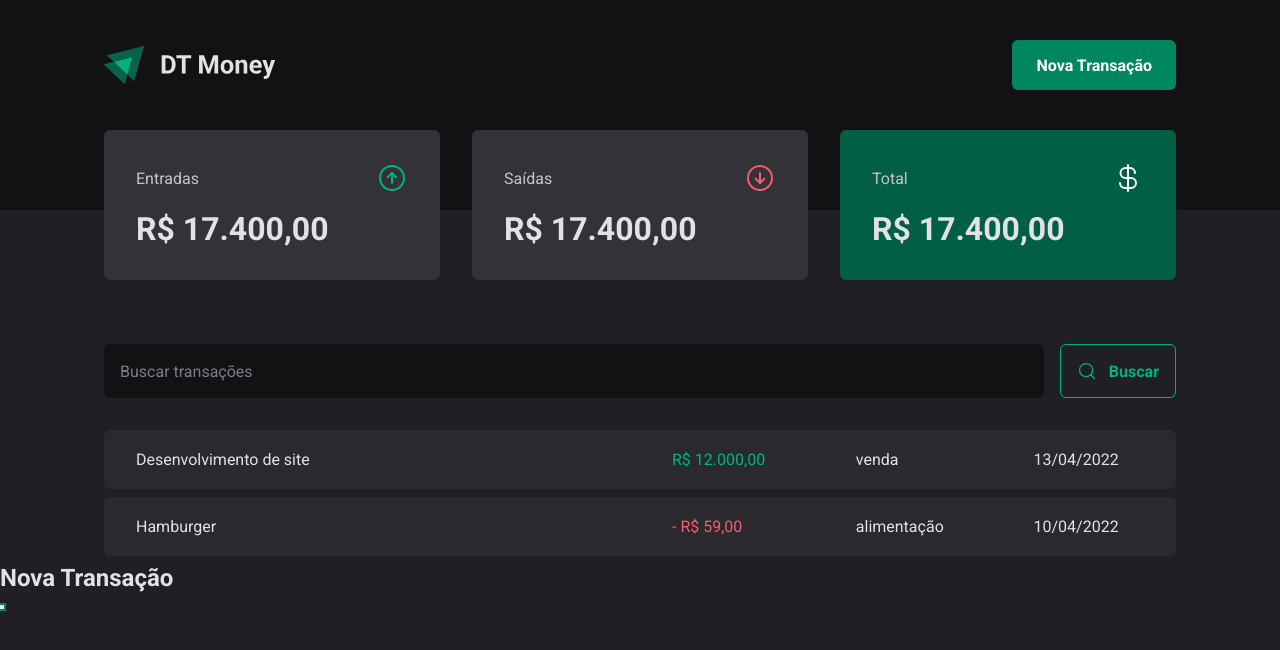
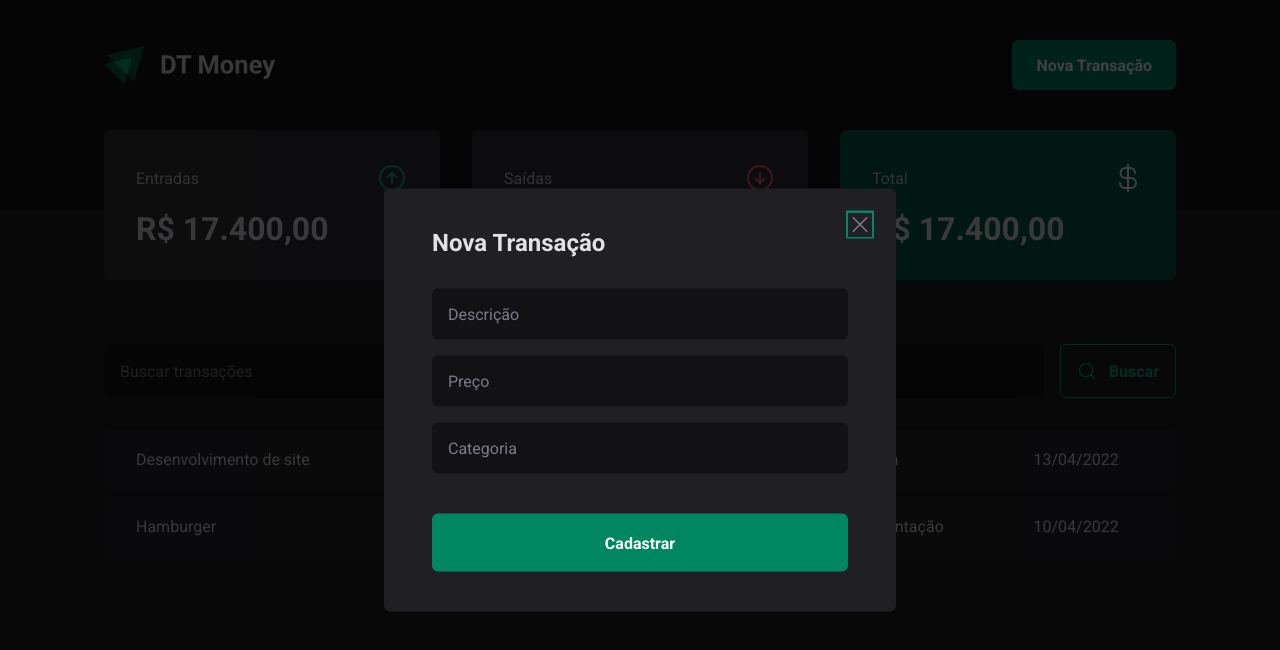
Before and after one commit to AlanRehfeldt/Rocketseat_IgniteReact-03_dt_money, a React (Vite) app: page / in a window 1280 px wide. Both pictures are taken after a click on the button "Nova Transação". Shown: the top 650 px of the page. Built offline with nearby package versions, Linux system fonts and the light colour scheme.

Commit message:
modal de nova transacao

```diff
--- a/src/components/Header/index.tsx
+++ b/src/components/Header/index.tsx
@@ -2,6 +2,7 @@
 import * as Dialog from  '@radix-ui/react-dialog';
 
 import logoImg from "../../assets/logo.svg";
+import { NewTransactionModal } from "../NewTransactionModal";
 
 export function Header() {
   return (
@@ -12,15 +13,7 @@
           <Dialog.Trigger asChild>
             <NewTransactionButton>Nova Transação</NewTransactionButton>
           </Dialog.Trigger>
-
-          <Dialog.Portal>
-            <Dialog.Overlay />
-
-            <Dialog.Content>
-              <Dialog.Title>Nova Transação</Dialog.Title>
-              <Dialog.Close />
-            </Dialog.Content>
-          </Dialog.Portal>
+          <NewTransactionModal />
         </Dialog.Root>
       </HeaderContent>
     </HeaderContainer>
--- /dev/null
+++ b/src/components/NewTransactionModal/index.tsx
@@ -0,0 +1,28 @@
+import * as Dialog from  '@radix-ui/react-dialog';
+import { CloseButton, Content, Overlay } from './styles';
+import { X } from 'phosphor-react';
+
+export function NewTransactionModal() {
+  return (
+    <Dialog.Portal>
+      <Overlay />
+
+      <Content>
+        <Dialog.Title>Nova Transação</Dialog.Title>
+        <CloseButton>
+          <X size={24} />
+        </CloseButton>
+
+        <form action="">
+          <input type="text" placeholder="Descrição" required />
+          <input type="number" placeholder="Preço" required />
+          <input type="text" placeholder="Categoria" required />
+
+          <button type="submit">
+            Cadastrar
+          </button>
+        </form>
+      </Content>
+    </Dialog.Portal>
+  )
+}
--- /dev/null
+++ b/src/components/NewTransactionModal/styles.ts
@@ -0,0 +1,71 @@
+import styled from "styled-components";
+import * as Dialog from  '@radix-ui/react-dialog';
+
+export const Overlay = styled(Dialog.Overlay)`
+  position: fixed;
+  width: 100vw;
+  height: 100vh;
+  inset: 0;
+  background: rgba(0, 0, 0, 0.75);
+`
+
+export const Content = styled(Dialog.Content)`
+  min-width: 32rem;
+  border-radius: 6px;
+  padding: 2.5rem 3rem;
+  background: ${props => props.theme['gray-800']};
+
+  position: fixed;
+  top: 50%;
+  left: 50%;
+  transform: translate(-50%, -50%);
+
+  form {
+    margin-top: 2rem;
+
+    display: flex;
+    flex-direction: column;
+    gap: 1rem;
+
+    input {
+      border-radius: 6px;
+      border: 0;
+      background: ${props => props.theme['gray-900']};
+      color: ${props => props.theme['gray-300']};
+      padding: 1rem;
+
+      &::placeholder {
+        color: ${props => props.theme['gray-500']};
+      }
+    }
+
+    button[type="submit"] {
+      height: 58px;
+      border: 0;
+      background: ${props => props.theme['green-500']};
+      color: ${props => props.theme.white};
+      font-weight: bold;
+      padding: 0 1.25rem;
+      border-radius: 6px;
+      margin-top: 1.5rem;
+      cursor: pointer;
+
+      &:hover {
+        background: ${props => props.theme['green-700']};
+        transition: background-color 0.2s;
+      }
+    }
+  }
+`
+
+export const CloseButton = styled(Dialog.Close)`
+  position: absolute;
+  background: transparent;
+  border: 0;
+  top: 1.5rem;
+  right: 1.5rem;
+  line-height: 0;
+  color: ${props => props.theme['gray-500']};
+  cursor: pointer;
+
+`
```
